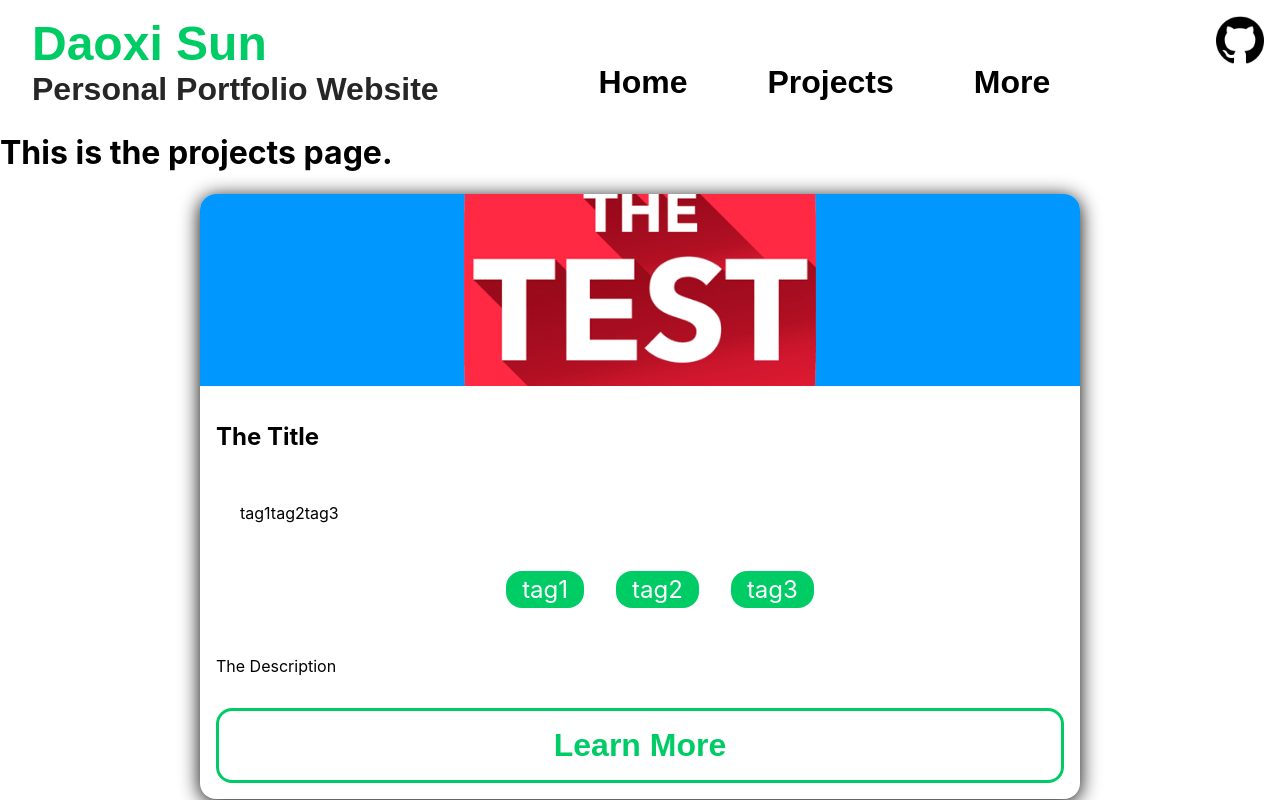
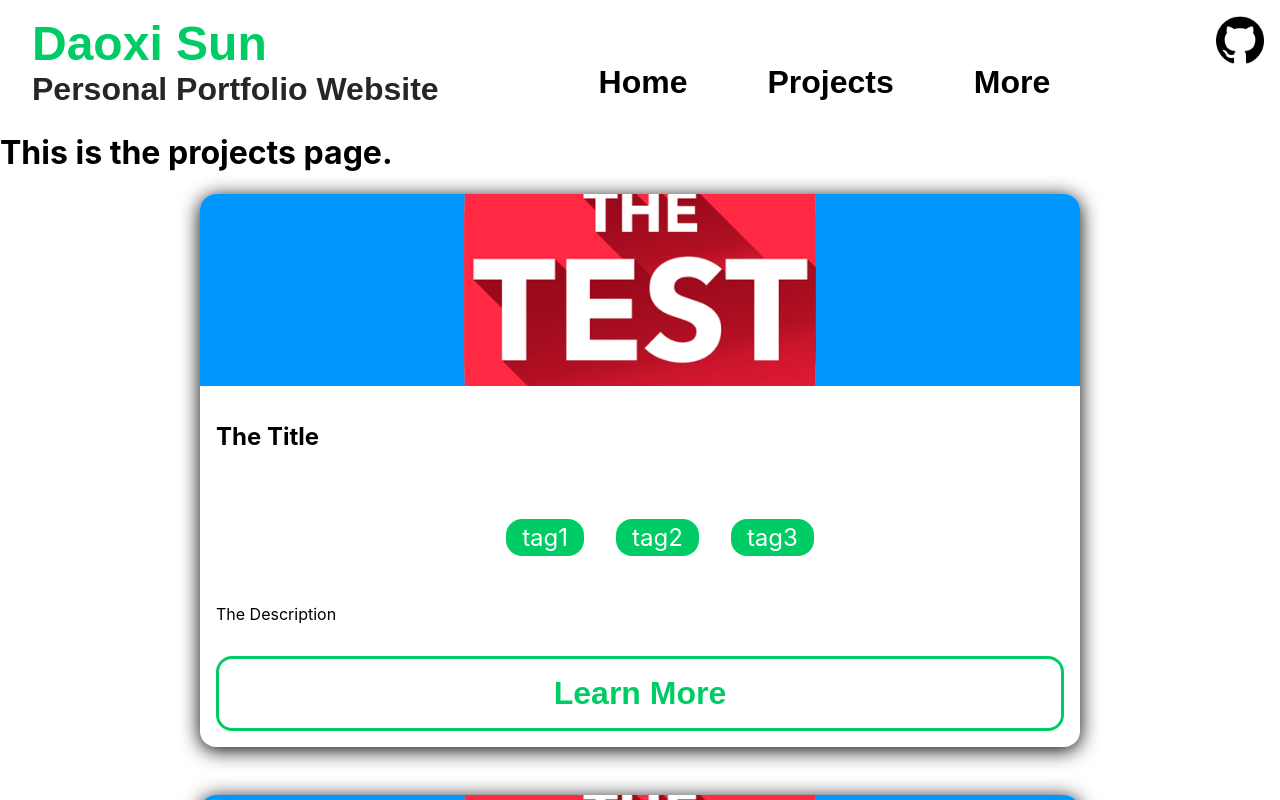
Before and after one commit to daoxi/personal-portfolio, a Next.js app: page /projects in a window 1280 px wide. Shown: the top 800 px of the page. Built offline with nearby package versions, Linux system fonts and the light colour scheme.

Commit message:
removed tags testing component and reformatted

```diff
--- a/pages/components/ProjCard.js
+++ b/pages/components/ProjCard.js
@@ -6,17 +6,15 @@ function ProjCard(props) {
       <img className={classes.card_img} src={props.img} />
       <h2 className={classes.card_title}>{props.title}</h2>
 
-      <ul>
-        {props.tags}
-      </ul>
-
       <ul className={classes.tags}>
         {/* Render each tag in the array as an li item */}
-        {
-          props.tags.map((tag,i)=>{
-            return <li key={i} className={classes.tag}>{tag}</li>
-          })
-        }
+        {props.tags.map((tag, i) => {
+          return (
+            <li key={i} className={classes.tag}>
+              {tag}
+            </li>
+          );
+        })}
       </ul>
 
       <p className={classes.card_description}>{props.description}</p>
```
